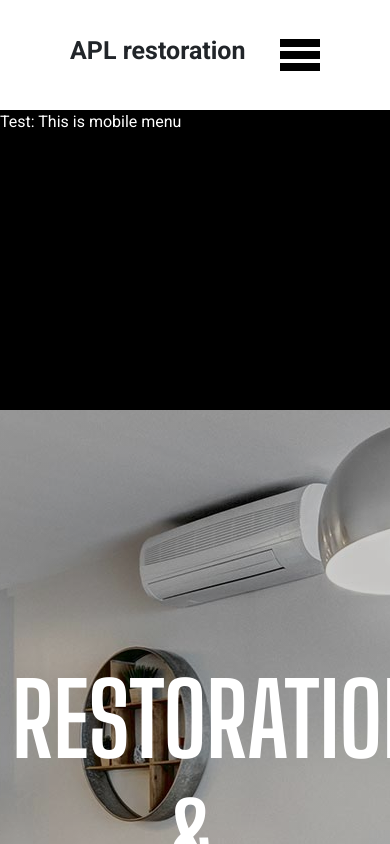
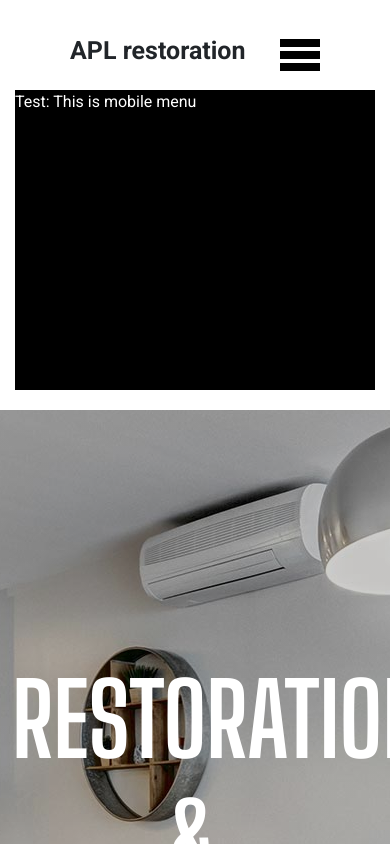
Before and after one commit to aplrestoration/apl-react, a React (Create React App) app: page / in a window 390 px wide. Shown: the top 844 px of the page. Built offline with nearby package versions, Linux system fonts and the light colour scheme; the HTML template or start-up script is replaced by a standard one.

Commit message:
changed some styles

```diff
--- a/src/components/Header.js
+++ b/src/components/Header.js
@@ -3,9 +3,11 @@ import { Link } from "react-router-dom";
 import MobileMenu from "./MobileMenu";
 
 function Header() {
-  const [show,setShow]=useState(true)
+  const [showMobile, setShow] = useState(true);
+  const [showService, setService] = useState(true);
 
   return (
+    <div>
       <div className="header-container">
         <div className="header-nav-container">
           {/* Site Logo  */}
@@ -46,7 +48,10 @@ function Header() {
           </div>
 
           {/* Mobile Hamburger Menu */}
-        <div className="header-nav-menu d-lg-none" onClick={()=>setShow(!show)} >
+          <div
+            className="header-nav-menu d-lg-none"
+            onClick={() => setShow(!showMobile)}
+          >
             <Link to="/">
               <svg viewBox="0 0 100 80" width="40" height="40">
                 <rect width="100" height="20"></rect>
@@ -54,14 +59,14 @@ function Header() {
                 <rect y="60" width="100" height="20"></rect>
               </svg>
             </Link>
-
+          </div>
         </div>
       </div>
 
       {/* Mobile Navigation Panel  */}
-      {show ? <MobileMenu />: null}
+      {showMobile ? <MobileMenu /> : null}
     </div>
   );
-};
+}
 
 export default Header;
--- a/src/components/MobileMenu.js
+++ b/src/components/MobileMenu.js
@@ -2,13 +2,11 @@ import React from "react";
 
 const MobileMenu = () => {
   return (
-    <div>
       <div className="mobile-menu d-lg-none">
         <div className="mobile-menu-card">
           <p>Test: This is mobile menu </p>
         </div>
       </div>
-    </div>
   );
 };
 
--- a/src/index.css
+++ b/src/index.css
@@ -92,10 +92,12 @@ h6 {
 .mobile-menu {
   transform: scale(1);
   opacity: 1;
-  pointer-events: auto;
+  padding: 20px 15px;
+  margin-top: -40px;
 }
 
 .mobile-menu-card {
+  box-sizing: border-box;
   position: relative;
   min-width: 100px;
   min-height: 300px;
```
Lines whose indentation alone changed are shown as unchanged.
